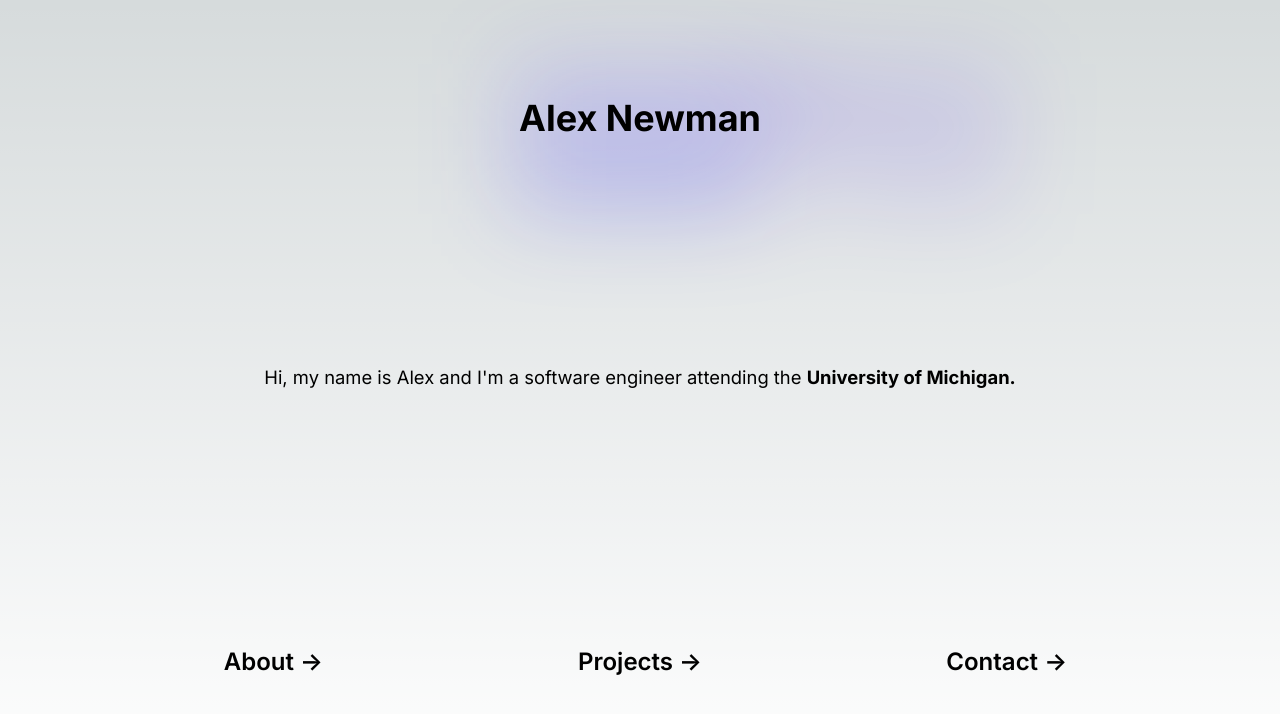
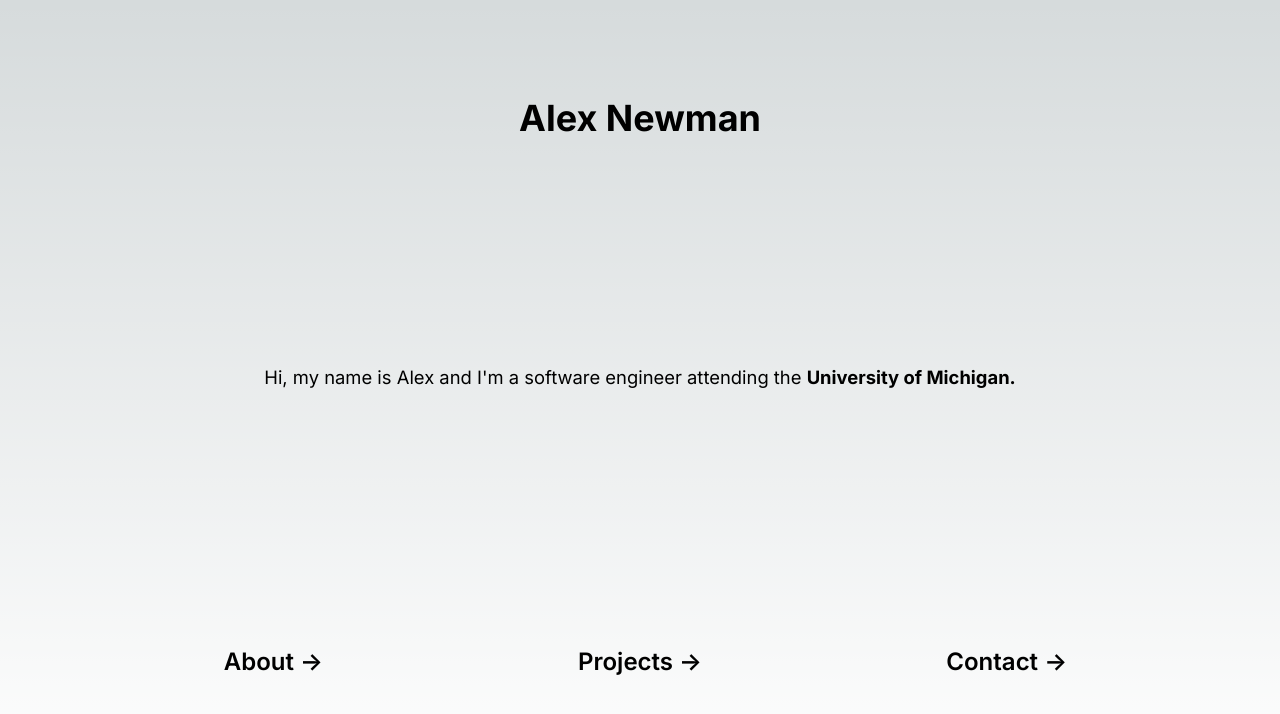
Before and after one commit to alexbnewman/alexbnewman.github.io, a Next.js app: page / in a window 1280 px wide. Shown: the top 714 px of the page. Built offline with nearby package versions, Linux system fonts and the light colour scheme.

Commit message:
Design update

```diff
--- a/src/app/page.module.css
+++ b/src/app/page.module.css
@@ -60,41 +60,6 @@
   position: relative;
   padding: 4rem 0;
 }
-
-/*.center::before {
-  background: var(--secondary-glow);
-  border-radius: 50%;
-  width: 480px;
-  height: 360px;
-  margin-left: -400px;
-  content: '';
-  left: 50%;
-  position: absolute;
-  filter: blur(45px);
-  transform: translateZ(0);
-}
-*/
-.main h1::after {
-  background: var(--primary-glow);
-  width: 500px;
-  height: 150px;
-  z-index: -1;
-  content: '';
-  left: 40%;
-  top: 8%;
-  position: absolute;
-  filter: blur(45px);
-  transform: translateZ(0);
-}
-/*
-.center::before,
-.center::after {
-  content: '';
-  left: 50%;
-  position: absolute;
-  filter: blur(45px);
-  transform: translateZ(0);
-}*/
 
 /* Enable hover only on non-touch devices */
 @media (hover: hover) and (pointer: fine) {
```
